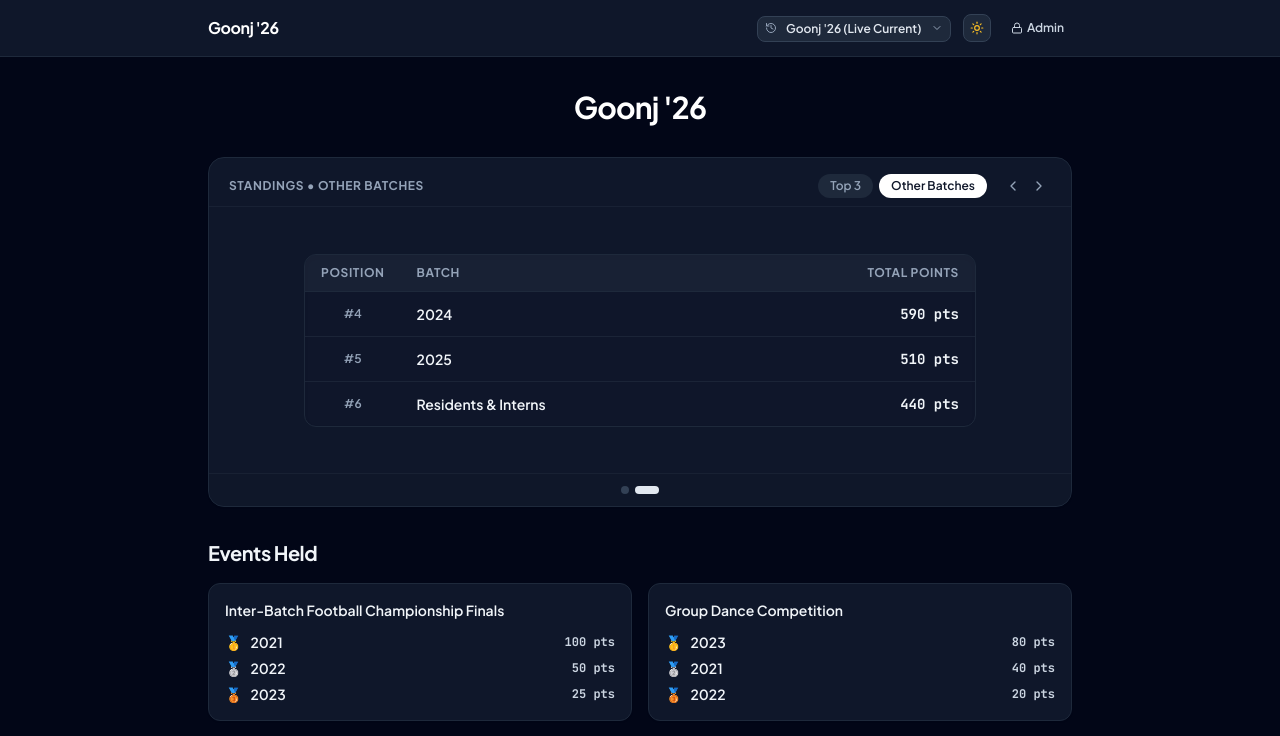
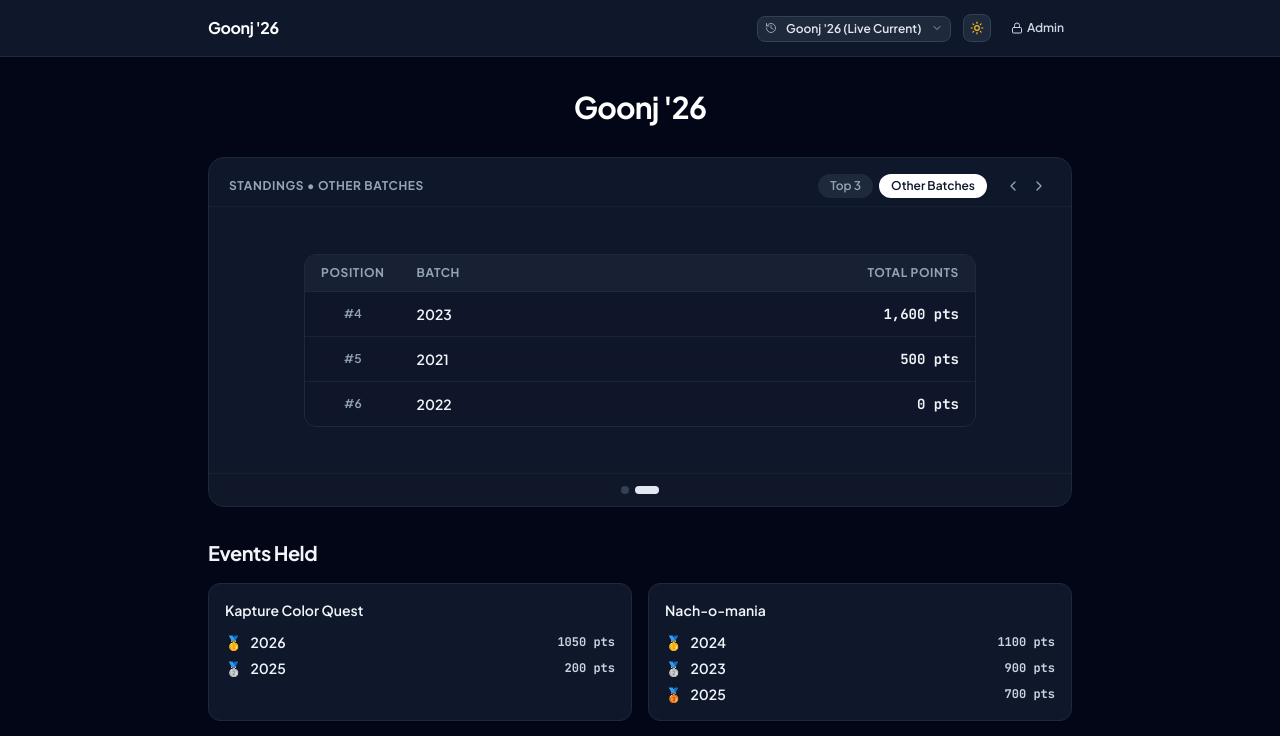
Before and after one commit to SharmaDevanshu089/goonj26-leaderboard, a React (Vite) app: page / in a window 1280 px wide. Shown: the top 736 px of the page. Built offline with nearby package versions, Linux system fonts and the light colour scheme.

Commit message:
Update events with official competition results and compiled standings

```diff
--- a/package.json
+++ b/package.json
@@ -27,6 +27,7 @@
     "postcss": "^8.4.49",
     "tailwindcss": "^3.4.17",
     "typescript": "^5.6.3",
+    "vercel": "^65.10.0",
     "vite": "^5.4.11"
   }
 }
--- a/src/components/EventBreakdown.tsx
+++ b/src/components/EventBreakdown.tsx
@@ -10,6 +10,8 @@ interface EventBreakdownProps {
 export const EventBreakdown: React.FC<EventBreakdownProps> = ({ events }) => {
   if (!events || events.length === 0) return null;
 
+  const medalEmojis = ['🥇', '🥈', '🥉'];
+
   return (
     <div className="w-full max-w-4xl mx-auto px-4 my-8">
       <h2 className="text-xl font-bold text-slate-900 dark:text-slate-100 tracking-tight mb-4">
@@ -18,9 +20,13 @@ export const EventBreakdown: React.FC<EventBreakdownProps> = ({ events }) => {
 
       <div className="grid grid-cols-1 md:grid-cols-2 gap-4">
         {events.map((ev) => {
-          const winnerPoints = ev.pointsAwarded;
-          const runnerPoints = Math.floor(ev.pointsAwarded * 0.5);
-          const thirdPoints = Math.floor(ev.pointsAwarded * 0.25);
+          const placements = ev.placements && ev.placements.length > 0
+            ? ev.placements
+            : [
+                ...(ev.winnerBatchId ? [{ batchId: ev.winnerBatchId, points: ev.pointsAwarded || 0 }] : []),
+                ...(ev.runnerUpBatchId ? [{ batchId: ev.runnerUpBatchId, points: Math.floor((ev.pointsAwarded || 0) * 0.5) }] : []),
+                ...(ev.thirdPlaceBatchId ? [{ batchId: ev.thirdPlaceBatchId, points: Math.floor((ev.pointsAwarded || 0) * 0.25) }] : [])
+              ];
 
           return (
             <div
@@ -32,43 +38,19 @@ export const EventBreakdown: React.FC<EventBreakdownProps> = ({ events }) => {
               </h3>
 
               <div className="space-y-1.5 text-sm">
-                <div className="flex items-center justify-between text-slate-700 dark:text-slate-300">
-                  <div className="flex items-center gap-2">
-                    <span>🥇</span>
-                    <span className="font-medium text-slate-900 dark:text-slate-100">
-                      {formatBatchName(ev.winnerBatchId)}
-                    </span>
-                  </div>
-                  <span className="font-semibold text-slate-700 dark:text-slate-300 font-mono text-xs">
-                    {winnerPoints} pts
-                  </span>
-                </div>
-
-                <div className="flex items-center justify-between text-slate-700 dark:text-slate-300">
-                  <div className="flex items-center gap-2">
-                    <span>🥈</span>
-                    <span className="font-medium text-slate-900 dark:text-slate-100">
-                      {formatBatchName(ev.runnerUpBatchId)}
-                    </span>
-                  </div>
-                  <span className="font-semibold text-slate-700 dark:text-slate-300 font-mono text-xs">
-                    {runnerPoints} pts
-                  </span>
-                </div>
-
-                {ev.thirdPlaceBatchId && (
-                  <div className="flex items-center justify-between text-slate-700 dark:text-slate-300">
+                {placements.map((p, idx) => (
+                  <div key={idx} className="flex items-center justify-between text-slate-700 dark:text-slate-300">
                     <div className="flex items-center gap-2">
-                      <span>🥉</span>
+                      <span>{medalEmojis[idx] || '•'}</span>
                       <span className="font-medium text-slate-900 dark:text-slate-100">
-                        {formatBatchName(ev.thirdPlaceBatchId)}
+                        {formatBatchName(p.batchId)}
                       </span>
                     </div>
                     <span className="font-semibold text-slate-700 dark:text-slate-300 font-mono text-xs">
-                      {thirdPoints} pts
+                      {p.points} pts
                     </span>
                   </div>
-                )}
+                ))}
               </div>
             </div>
           );
--- a/src/context/LeaderboardContext.tsx
+++ b/src/context/LeaderboardContext.tsx
@@ -4,7 +4,7 @@ import { INITIAL_GOONJ_26 } from '../data/initialData';
 import { HISTORICAL_EDITIONS } from '../data/historicalData';
 
 export const ADMIN_PASSWORD = "I_AM_GONNA_GIVE_DEVANSHU_A_HUGE_PARTY";
-const STORAGE_KEY = 'goonj26_noticeboard_v4';
+const STORAGE_KEY = 'goonj26_noticeboard_v5';
 const AUTH_STORAGE_KEY = 'goonj26_admin_auth';
 
 interface LeaderboardContextType {
@@ -203,7 +203,7 @@ export const LeaderboardProvider: React.FC<{ children: React.ReactNode }> = ({ c
     setEditions(prev => {
       const cur = prev.goonj26;
       // Add points to winner
-      const points = newEvent.pointsAwarded;
+      const points = newEvent.pointsAwarded || 0;
       const updatedTeams = cur.teams.map(t => {
         if (t.id === newEvent.winnerBatchId) {
           const cat = newEvent.category;
--- a/src/data/initialData.ts
+++ b/src/data/initialData.ts
@@ -19,185 +19,187 @@ export const INITIAL_GOONJ_26: TournamentEdition = {
   }) + " IST",
   teams: [
     {
-      id: 'centurions',
+      id: 'b2024',
+      name: '2024',
+      subname: 'Batch 2024',
+      crest: '',
+      tagline: '',
+      score: 3300,
+      rank: 1,
+      prevRank: 1,
+      gold: 2,
+      silver: 2,
+      bronze: 0,
+      sportsScore: 1600,
+      culturalScore: 1100,
+      literaryScore: 600
+    },
+    {
+      id: 'b2025',
+      name: '2025',
+      subname: 'Batch 2025',
+      crest: '',
+      tagline: '',
+      score: 3300,
+      rank: 2,
+      prevRank: 2,
+      gold: 1,
+      silver: 2,
+      bronze: 2,
+      sportsScore: 1200,
+      culturalScore: 1600,
+      literaryScore: 500
+    },
+    {
+      id: 'b2026',
+      name: '2026',
+      subname: 'Batch 2026',
+      crest: '',
+      tagline: '',
+      score: 2750,
+      rank: 3,
+      prevRank: 3,
+      gold: 3,
+      silver: 0,
+      bronze: 1,
+      sportsScore: 700,
+      culturalScore: 1750,
+      literaryScore: 300
+    },
+    {
+      id: 'b2023',
+      name: '2023',
+      subname: 'Batch 2023',
+      crest: '',
+      tagline: '',
+      score: 1600,
+      rank: 4,
+      prevRank: 4,
+      gold: 0,
+      silver: 1,
+      bronze: 1,
+      sportsScore: 0,
+      culturalScore: 1600,
+      literaryScore: 0
+    },
+    {
+      id: 'b2021',
       name: '2021',
       subname: 'Batch 2021',
       crest: '',
       tagline: '',
-      score: 875,
-      rank: 1,
-      prevRank: 2,
-      gold: 8,
-      silver: 5,
-      bronze: 3,
-      sportsScore: 480,
-      culturalScore: 245,
-      literaryScore: 150
+      score: 500,
+      rank: 5,
+      prevRank: 5,
+      gold: 0,
+      silver: 1,
+      bronze: 0,
+      sportsScore: 0,
+      culturalScore: 500,
+      literaryScore: 0
     },
     {
-      id: 'valiants',
+      id: 'b2022',
       name: '2022',
       subname: 'Batch 2022',
       crest: '',
       tagline: '',
-      score: 830,
-      rank: 2,
-      prevRank: 1,
-      gold: 6,
-      silver: 7,
-      bronze: 4,
-      sportsScore: 420,
-      culturalScore: 260,
-      literaryScore: 150
-    },
-    {
-      id: 'invincibles',
-      name: '2023',
-      subname: 'Batch 2023',
-      crest: '',
-      tagline: '',
-      score: 720,
-      rank: 3,
-      prevRank: 3,
-      gold: 5,
-      silver: 5,
-      bronze: 6,
-      sportsScore: 360,
-      culturalScore: 230,
-      literaryScore: 130
-    },
-    {
-      id: 'titans',
-      name: '2024',
-      subname: 'Batch 2024',
-      crest: '',
-      tagline: '',
-      score: 590,
-      rank: 4,
-      prevRank: 5,
-      gold: 3,
-      silver: 4,
-      bronze: 5,
-      sportsScore: 310,
-      culturalScore: 180,
-      literaryScore: 100
-    },
-    {
-      id: 'freshers',
-      name: '2025',
-      subname: 'Batch 2025',
-      crest: '',
-      tagline: '',
-      score: 510,
-      rank: 5,
-      prevRank: 4,
-      gold: 2,
-      silver: 4,
-      bronze: 3,
-      sportsScore: 260,
-      culturalScore: 170,
-      literaryScore: 80
-    },
-    {
-      id: 'postgrads',
-      name: 'Residents & Interns',
-      subname: 'Postgraduates',
-      crest: '',
-      tagline: '',
-      score: 440,
+      score: 0,
       rank: 6,
       prevRank: 6,
-      gold: 2,
-      silver: 2,
-      bronze: 4,
-      sportsScore: 240,
-      culturalScore: 120,
-      literaryScore: 80
+      gold: 0,
+      silver: 0,
+      bronze: 0,
+      sportsScore: 0,
+      culturalScore: 0,
+      literaryScore: 0
     }
   ],
   events: [
     {
-      id: 'ev-1',
-      title: 'Inter-Batch Football Championship Finals',
-      category: 'sports',
-      winnerBatchId: 'centurions',
-      runnerUpBatchId: 'valiants',
-      thirdPlaceBatchId: 'invincibles',
-      pointsAwarded: 100,
-      date: '02 Nov 2026',
-      venue: 'Main Ground',
+      id: 'ev-kapture',
+      title: 'Kapture Color Quest',
+      category: 'cultural',
+      winnerBatchId: 'b2026',
+      runnerUpBatchId: 'b2025',
+      pointsAwarded: 1050,
+      placements: [
+        { batchId: '2026', points: 1050 },
+        { batchId: '2025', points: 200 }
+      ],
       status: 'completed'
     },
     {
-      id: 'ev-2',
-      title: 'Group Dance Competition',
+      id: 'ev-nachomania',
+      title: 'Nach-o-mania',
       category: 'cultural',
-      winnerBatchId: 'invincibles',
-      runnerUpBatchId: 'centurions',
-      thirdPlaceBatchId: 'valiants',
-      pointsAwarded: 80,
-      date: '02 Nov 2026',
-      venue: 'Auditorium Complex',
+      winnerBatchId: 'b2024',
+      runnerUpBatchId: 'b2023',
+      thirdPlaceBatchId: 'b2025',
+      pointsAwarded: 1100,
+      placements: [
+        { batchId: '2024', points: 1100 },
+        { batchId: '2023', points: 900 },
+        { batchId: '2025', points: 700 }
+      ],
       status: 'completed'
     },
     {
-      id: 'ev-3',
-      title: 'Basketball Championship Final',
-      category: 'sports',
-      winnerBatchId: 'valiants',
-      runnerUpBatchId: 'titans',
-      thirdPlaceBatchId: 'centurions',
-      pointsAwarded: 90,
-      date: '01 Nov 2026',
-      venue: 'Hardcourt',
+      id: 'ev-groovegala',
+      title: 'Groove Gala',
+      category: 'cultural',
+      winnerBatchId: 'b2024',
+      runnerUpBatchId: 'b2025',
+      thirdPlaceBatchId: 'b2023',
+      pointsAwarded: 1100,
+      placements: [
+        { batchId: '2024', points: 1100 },
+        { batchId: '2025', points: 900 },
+        { batchId: '2023', points: 700 }
+      ],
       status: 'completed'
     },
     {
-      id: 'ev-4',
-      title: 'Clinical & General Quiz Grand Slam',
-      category: 'literary',
-      winnerBatchId: 'centurions',
-      runnerUpBatchId: 'postgrads',
-      thirdPlaceBatchId: 'valiants',
-      pointsAwarded: 60,
-      date: '01 Nov 2026',
-      venue: 'Lecture Theatre 1',
+      id: 'ev-tapandtint',
+      title: 'Tap and Tint',
+      category: 'cultural',
+      winnerBatchId: 'b2026',
+      runnerUpBatchId: 'b2024',
+      thirdPlaceBatchId: 'b2025',
+      pointsAwarded: 700,
+      placements: [
+        { batchId: '2026', points: 700 },
+        { batchId: '2024', points: 500 },
+        { batchId: '2025', points: 300 }
+      ],
       status: 'completed'
     },
     {
-      id: 'ev-5',
-      title: '100m & 4x100m Athletics Track Relay',
-      category: 'sports',
-      winnerBatchId: 'freshers',
-      runnerUpBatchId: 'invincibles',
-      thirdPlaceBatchId: 'valiants',
-      pointsAwarded: 70,
-      date: '31 Oct 2026',
-      venue: 'Athletics Track',
+      id: 'ev-medbuild',
+      title: 'MedBuild',
+      category: 'literary',
+      winnerBatchId: 'b2025',
+      runnerUpBatchId: 'b2024',
+      pointsAwarded: 1200,
+      placements: [
+        { batchId: '2025', points: 1200 },
+        { batchId: '2024', points: 600 }
+      ],
       status: 'completed'
     },
     {
-      id: 'ev-6',
-      title: 'Battle of the Bands',
+      id: 'ev-sfcompetition',
+      title: 'SF Competition',
       category: 'cultural',
-      winnerBatchId: 'valiants',
-      runnerUpBatchId: 'titans',
-      thirdPlaceBatchId: 'centurions',
-      pointsAwarded: 75,
-      date: '31 Oct 2026',
-      venue: 'Open Air Amphitheatre',
-      status: 'completed'
-    },
-    {
-      id: 'ev-7',
-      title: 'Parliamentary Debate & Crossfire',
-      category: 'literary',
-      winnerBatchId: 'titans',
-      runnerUpBatchId: 'freshers',
-      thirdPlaceBatchId: 'centurions',
-      pointsAwarded: 50,
-      date: '30 Oct 2026',
-      venue: 'Seminar Hall',
+      winnerBatchId: 'b2026',
+      runnerUpBatchId: 'b2021',
+      thirdPlaceBatchId: 'b2026',
+      pointsAwarded: 700,
+      placements: [
+        { batchId: '2026', points: 700 },
+        { batchId: '2021', points: 500 },
+        { batchId: '2026', points: 300 }
+      ],
       status: 'completed'
     }
   ]
--- a/src/types/leaderboard.ts
+++ b/src/types/leaderboard.ts
@@ -17,17 +17,23 @@ export interface BatchTeam {
 
 export type EventCategory = 'all' | 'sports' | 'cultural' | 'literary';
 
+export interface EventPlacement {
+  batchId: string;
+  points: number;
+}
+
 export interface EventResult {
   id: string;
   title: string;
-  category: 'sports' | 'cultural' | 'literary';
-  winnerBatchId: string;
-  runnerUpBatchId: string;
+  category?: 'sports' | 'cultural' | 'literary';
+  winnerBatchId?: string;
+  runnerUpBatchId?: string;
   thirdPlaceBatchId?: string;
-  pointsAwarded: number;
-  date: string;
-  venue: string;
-  status: 'completed' | 'ongoing' | 'upcoming';
+  pointsAwarded?: number;
+  placements?: EventPlacement[];
+  date?: string;
+  venue?: string;
+  status?: 'completed' | 'ongoing' | 'upcoming';
 }
 
 export interface TournamentEdition {
--- a/src/utils/formatters.ts
+++ b/src/utils/formatters.ts
@@ -1,11 +1,13 @@
 export function formatBatchName(idOrName?: string): string {
   if (!idOrName) return '';
   const val = idOrName.toLowerCase();
+  if (val.includes('2026')) return '2026';
+  if (val.includes('2025') || val.includes('igniter') || val.includes('fresher')) return '2025';
+  if (val.includes('2024') || val.includes('titan')) return '2024';
+  if (val.includes('2023') || val.includes('invincible')) return '2023';
+  if (val.includes('2022') || val.includes('valiant')) return '2022';
   if (val.includes('2021') || val.includes('centurion')) return '2021';
-  if (val.includes('2022') || val.includes('valiant')) return '2022';
-  if (val.includes('2023') || val.includes('invincible')) return '2023';
-  if (val.includes('2024') || val.includes('titan')) return '2024';
-  if (val.includes('2025') || val.includes('igniter') || val.includes('fresher')) return '2025';
+  if (val.includes('2020') || val.includes('apex')) return '2020';
   if (val.includes('postgrad') || val.includes('resident') || val.includes('intern')) return 'Residents & Interns';
   return idOrName;
 }
```
Also changed, not shown: 2 other files (tests, documents, lock files or other folders).
